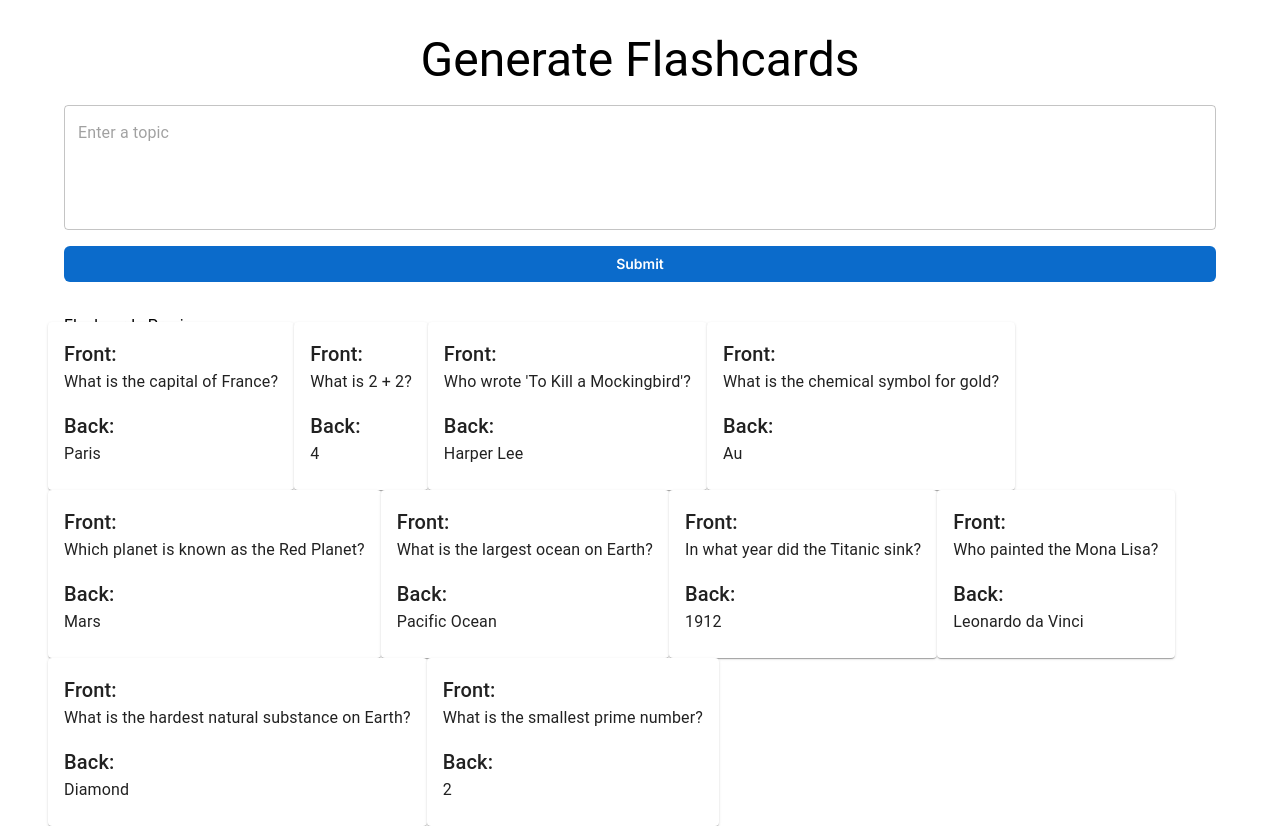
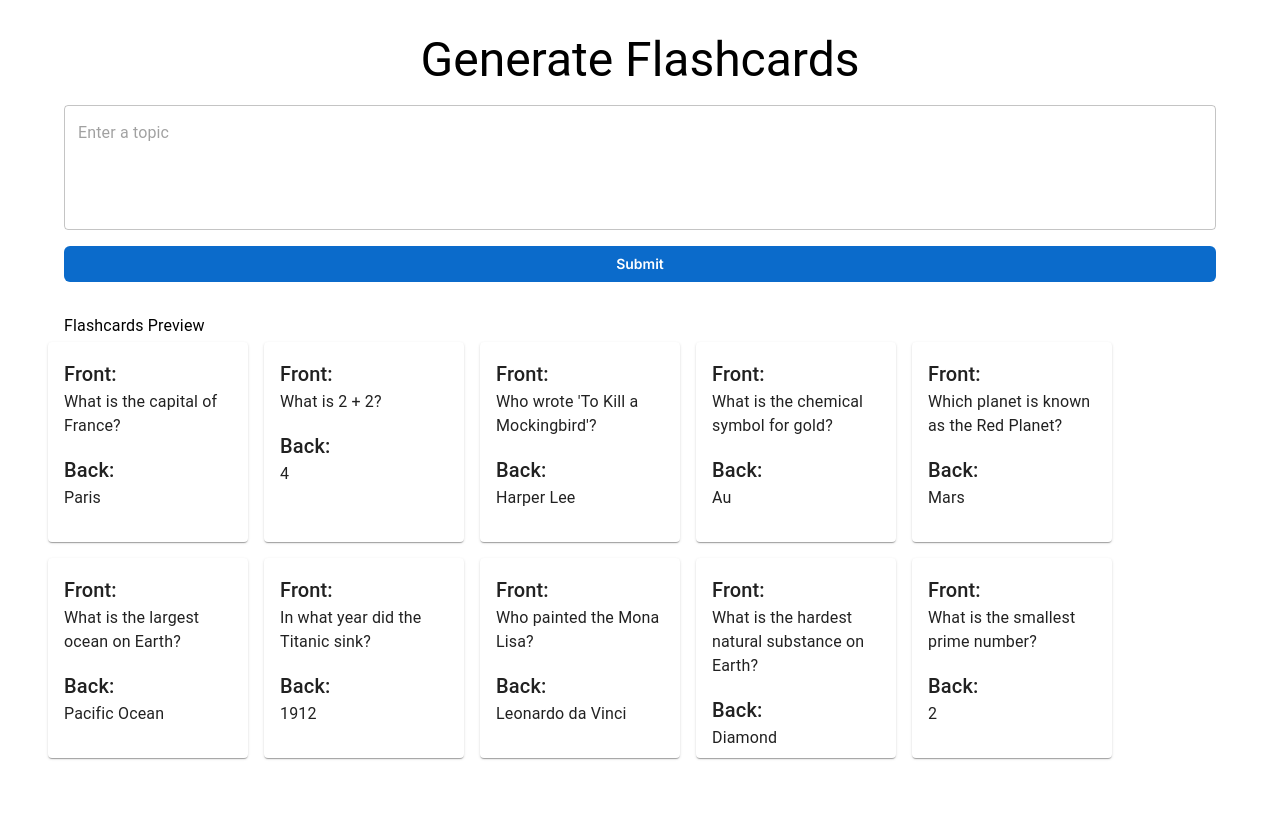
Before and after one commit to MarleyWulf/AI-Flashcards, a Next.js app: page / in a window 1280 px wide. After the commit the page ends 800 px from the top, so only its background shows below. Built offline with nearby package versions, Linux system fonts and the light colour scheme.

Commit message:
styled cards better

```diff
--- a/app/page.js
+++ b/app/page.js
@@ -56,6 +56,7 @@ export default function Home() {
     },
   ];
   const [text, setText] = useState("");
+  const [isFront, setIsFront]=useState(true)
   const handleInputChange = (e) => {
     setText(e.target.value);
   };
@@ -99,12 +100,17 @@ export default function Home() {
           Submit
         </Button>
       </Box>
-      <Box sx={{ mt: 4 }}>
+      <Box sx={{ mt: 4 , alignSelf: "center"}}>
         {/** use grid, set each box with a value of 3, use space evenly? */}
-        <Typography> Flashcards Preview</Typography>
+        <Typography sx = {{marginBottom:"20px"}}> Flashcards Preview</Typography>
         <Grid container spacing={2}>
           { flashcard.map((flashcard, index) => (
-            <Card>
+            <Card sx= {{
+              width: 200,
+               height: 200,
+               mb: 2,
+               mr:2
+               }} onClick={() => setIsFront(!isFront)}>
               <CardContent>
                 <Typography variant="h6">Front:</Typography>
                 <Typography>{flashcard.front}</Typography>
```
